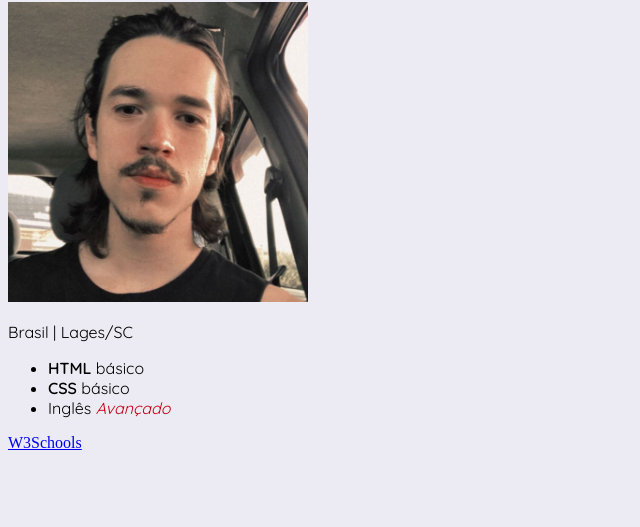
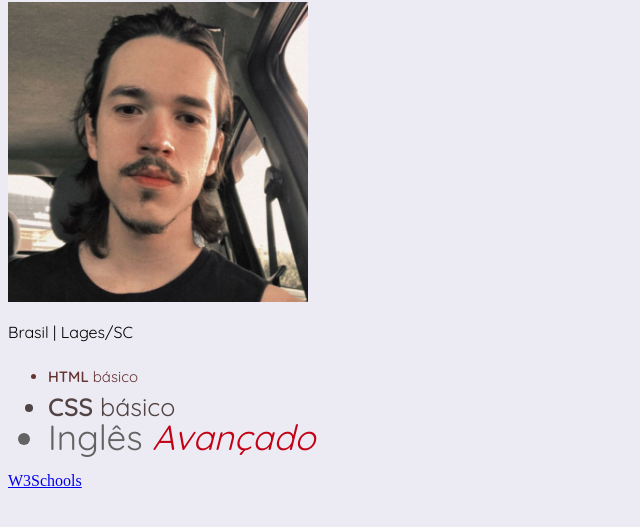
Before and after one commit to vinistopa/vinistopa.github.io, a plain HTML site: page index.html in a window 1280 px wide. Shown: the part 79-606 px from the top of the page, without its empty margins (0-640 px from the left). Drawn offline with Linux system fonts and the light colour scheme.

Commit message:
Requisito 4 adicionado.

```diff
--- a/index.html
+++ b/index.html
@@ -16,12 +16,17 @@
             background-color: #ECEBF3;
         }
 
-        h1 {
+        .meu-nome {
             font-family: 'Albert Sans', sans-serif;
             font-weight: 500;
         }
 
-        p, ul {
+        ul {
+            font-size: 20px;
+            line-height: 30px;
+        }
+
+        .descricao, ul {
             font-family: 'Quicksand', sans-serif;
         }
 
@@ -32,16 +37,31 @@
         em {
             color: #c20114ff;
         }
+
+        .html {
+            color: rgb(102, 51, 51);
+            font-size: 15px;
+        }
+
+        .css {
+            color: rgb(82, 68, 68);
+            font-size: 25px;
+        }
+
+        .english {
+            color: rgb(99, 99, 99);
+            font-size: 35px;
+        }
     </style>
 </head>
 <body>
-    <h1>Vinicius Stopa de Souza</h1>
+    <h1 class="meu-nome">Vinicius Stopa de Souza</h1>
     <img width="300px" src="img/eu.jpg" alt="Foto de Vinicius">
-    <p>Brasil | Lages/SC</p>
+    <p class="descricao">Brasil | Lages/SC</p>
     <ul>
-        <li><strong>HTML</strong> básico</li>
-        <li><strong>CSS</strong> básico</li>
-        <li>Inglês <em>Avançado</em></li>
+        <li class="html"><strong>HTML</strong> básico</li>
+        <li class="css"><strong>CSS</strong> básico</li>
+        <li class="english">Inglês <em>Avançado</em></li>
     </ul>
     <a href="https://www.w3schools.com/" target="_blank">W3Schools</a>
 </body>
```
